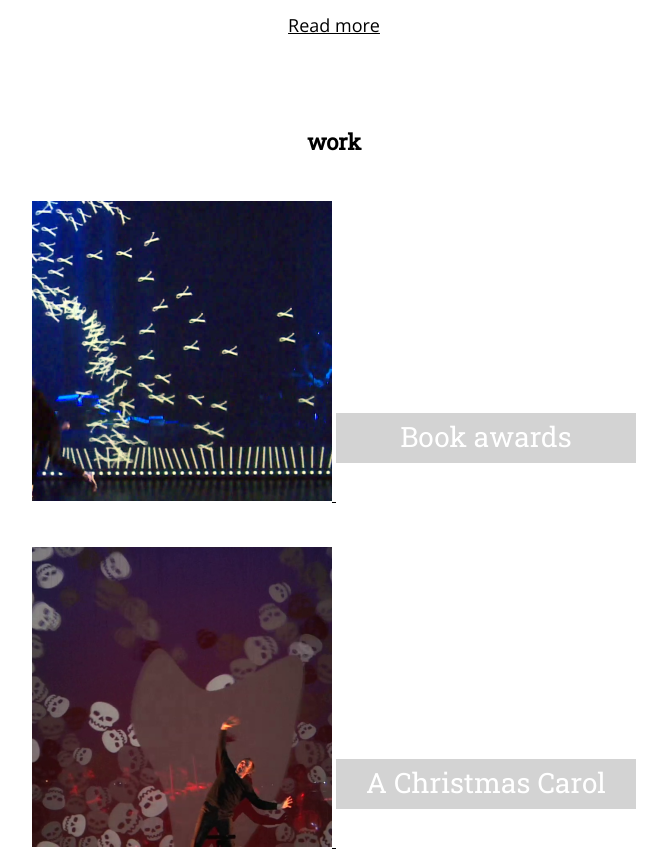
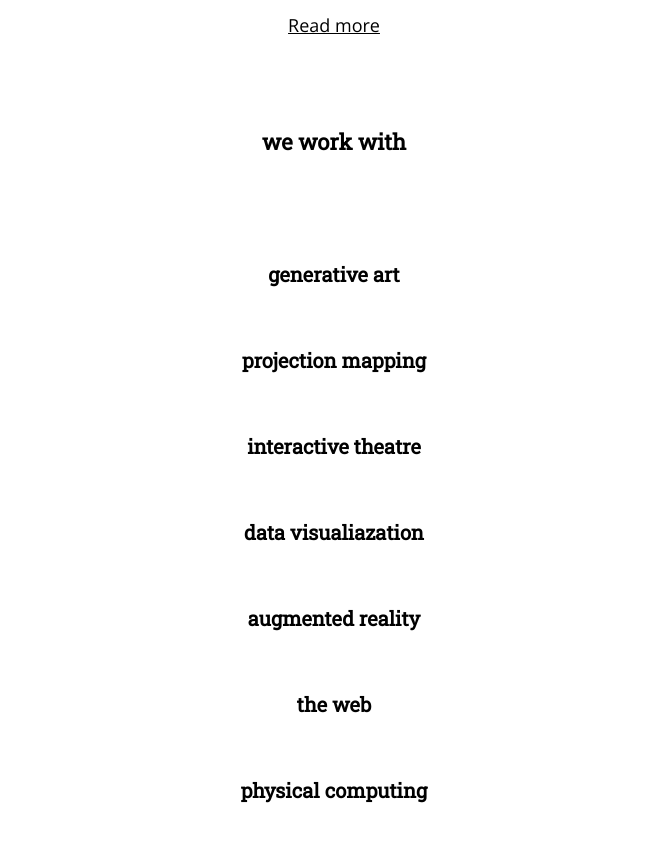
Before and after one commit to tomchambers2/creative-tech-static, a plain HTML site: page index.html in a window 1280 px wide. Shown: the part 640-1490 px from the top of the page, without its empty margins (306-973 px from the left). Drawn offline with nearby package versions, Linux system fonts and the light colour scheme.

Commit message:
Update 2016-04-04T09:29:52.838Z

```diff
--- a/index.html
+++ b/index.html
@@ -58,6 +58,15 @@
 			<span class="off">Read more</span>
 			<span class="on hidden">Read less</span>
 		</p>
+
+		<h2>we work with</h2>
+		<h3>generative art</h3>
+		<h3>projection mapping</h3>
+		<h3>interactive theatre</h3>
+		<h3>data visualiazation</h3>
+		<h3>augmented reality</h3>
+		<h3>the web</h3>
+		<h3>physical computing</h3>
 	</section>
 
 <!-- 	<section class="mobile-showreel mobile-only">
```
